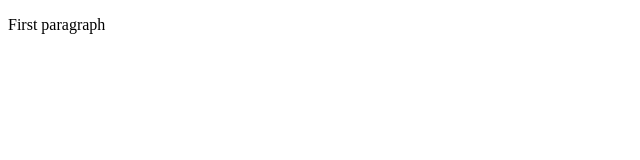
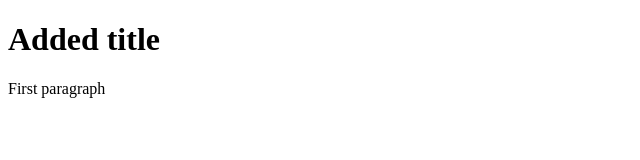
Before and after one commit to sergei-trofimov/test-repo, a plain HTML site: page index.html in a window 1280 px wide. Shown: the whole page, without its empty margins (0-640 px from the left). Drawn offline with Linux system fonts and the light colour scheme.

Commit message:
4-th commit

```diff
--- a/index.html
+++ b/index.html
@@ -7,6 +7,7 @@
   <title>Document</title>
 </head>
 <body>
+  <h1>Added title</h1>
   <p>First paragraph</p>
 </body>
 </html>
```
